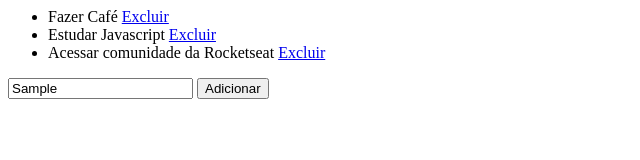
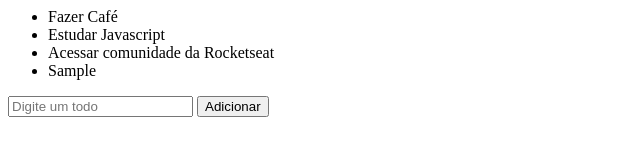
Before and after one commit to matheusrodacki/JS-Study, a plain HTML site: page todoApp/index.html in a window 1280 px wide. Both pictures are taken after typing "Sample" into the empty fields and a click on the button "Adicionar". Shown: the whole page, without its empty margins (0-640 px from the left). Drawn offline with Linux system fonts and the light colour scheme.

Commit message:
render todo by js and add todo function programed

```diff
--- a/todoApp/index.html
+++ b/todoApp/index.html
@@ -6,15 +6,7 @@
     <body>
         <div id="app">
             <ul>
-                <li>Fazer Café
-                    <a href="#">Excluir</a>
-                </li>
-                <li>Estudar Javascript
-                    <a href="#">Excluir</a>
-                </li>
-                <li>Acessar comunidade da Rocketseat
-                    <a href="#">Excluir</a>
-                </li>
+
             </ul>
             <input type="text" placeholder="Digite um todo">
             <button>Adicionar</button>
--- a/todoApp/todos.js
+++ b/todoApp/todos.js
@@ -7,3 +7,27 @@ var todos = [
     'Estudar Javascript',
     'Acessar comunidade da Rocketseat'
 ];
+
+
+function renderTodos() {
+    listElement.innerHTML = '';
+    for (todo of todos){
+        var todoElement = document.createElement('li');
+        var todoText =  document.createTextNode(todo);
+
+        todoElement.appendChild(todoText);
+        listElement.appendChild(todoElement);
+    }
+}
+
+renderTodos();
+
+function addTodo(){
+    var todoText = inputElement.value;
+
+    todos.push(todoText);
+    inputElement.value = '';
+    renderTodos();
+}
+
+buttonElement.onclick = addTodo;
```
